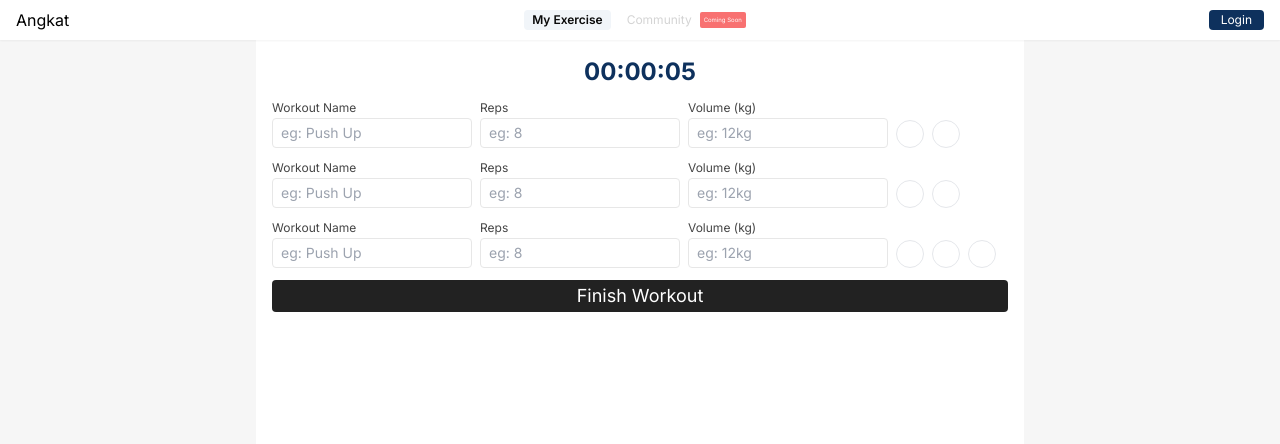
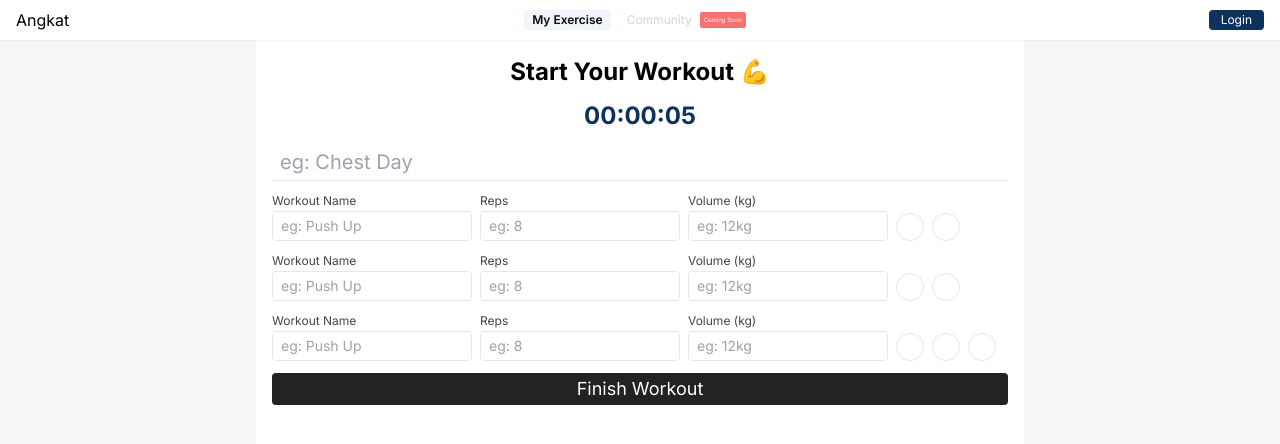
Before and after one commit to Dime07/fe-angkat, a Next.js app: page /start-workout in a window 1280 px wide. Shown: the top 444 px of the page. Built offline with nearby package versions, Linux system fonts and the light colour scheme; some icons are missing.

Commit message:
feat: add name of workout

```diff
--- a/src/app/_components/Input/index.tsx
+++ b/src/app/_components/Input/index.tsx
@@ -1,20 +1,26 @@
 import { ComponentProps } from "react";
+import { cn } from "../utils";
 
 interface IInput extends ComponentProps<"input"> {
   name: string;
-  label: string;
+  label?: string;
 }
 
 const Input = ({ name, label, ...props }: IInput) => {
   return (
     <div className="flex flex-col gap-0.5">
-      <label htmlFor={name} className="text-xs text-primary-800">
-        {label}
-      </label>
+      {label && (
+        <label htmlFor={name} className="text-xs text-primary-800">
+          {label}
+        </label>
+      )}
       <input
         {...props}
         name={name}
-        className="border border-primary-100 rounded px-2 py-1 text-sm"
+        className={cn(
+          "border border-primary-100 rounded px-2 py-1 text-sm",
+          props.className
+        )}
       />
     </div>
   );
--- a/src/app/start-workout/page.tsx
+++ b/src/app/start-workout/page.tsx
@@ -90,7 +90,15 @@ export default function StartWorkout() {
         className="flex flex-col gap-3"
         name="workout"
       >
+        <h1 className="text-2xl font-bold text-center">
+          Start Your Workout 💪
+        </h1>
         <Timer />
+        <Input
+          name="name"
+          placeholder="eg: Chest Day"
+          className="outline-none text-xl border-l-0 border-t-0 border-r-0 rounded-none"
+        />
         {workouts.map((workout, i) => (
           <div
             className="grid grid-cols-[200px_200px_200px_1fr] items-end gap-2"
```
